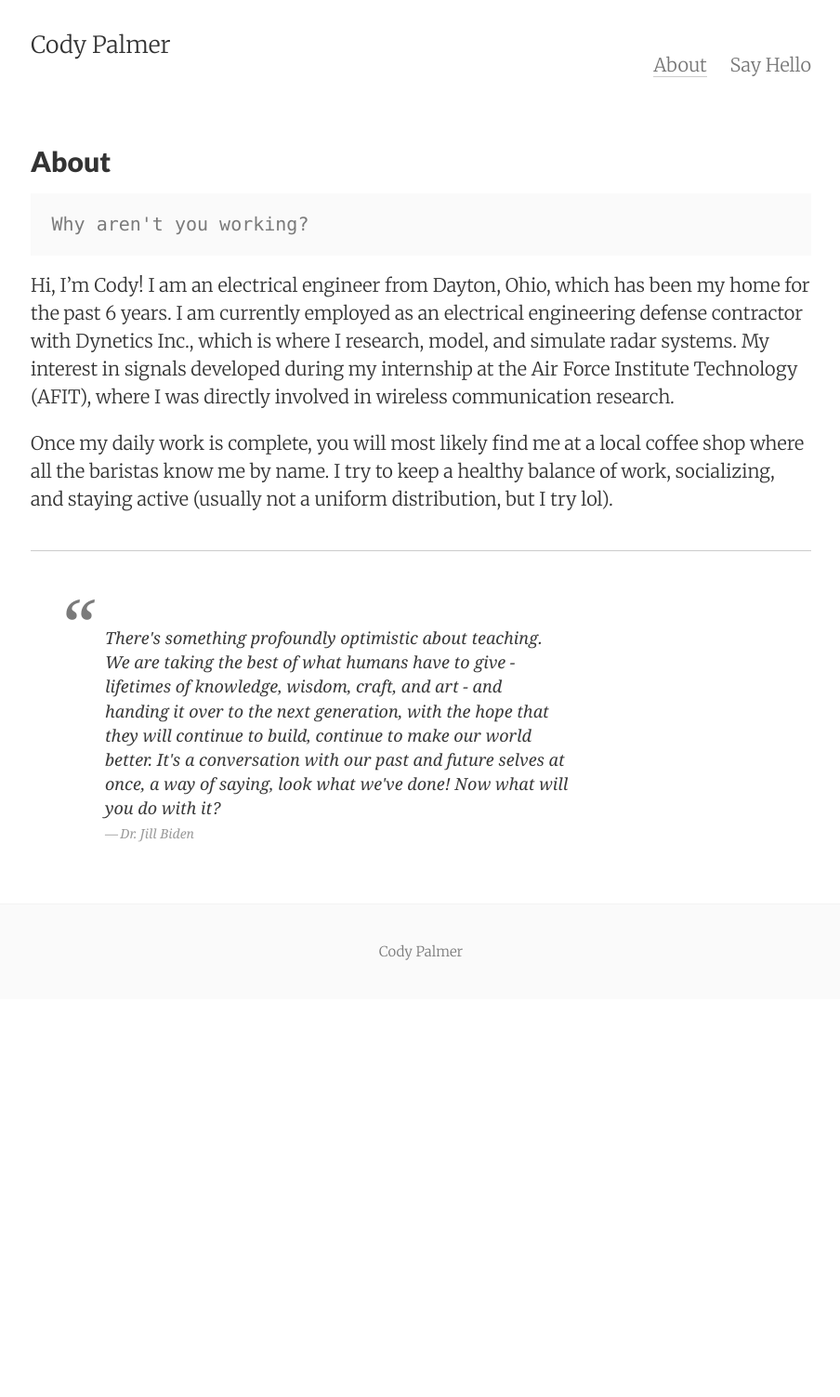
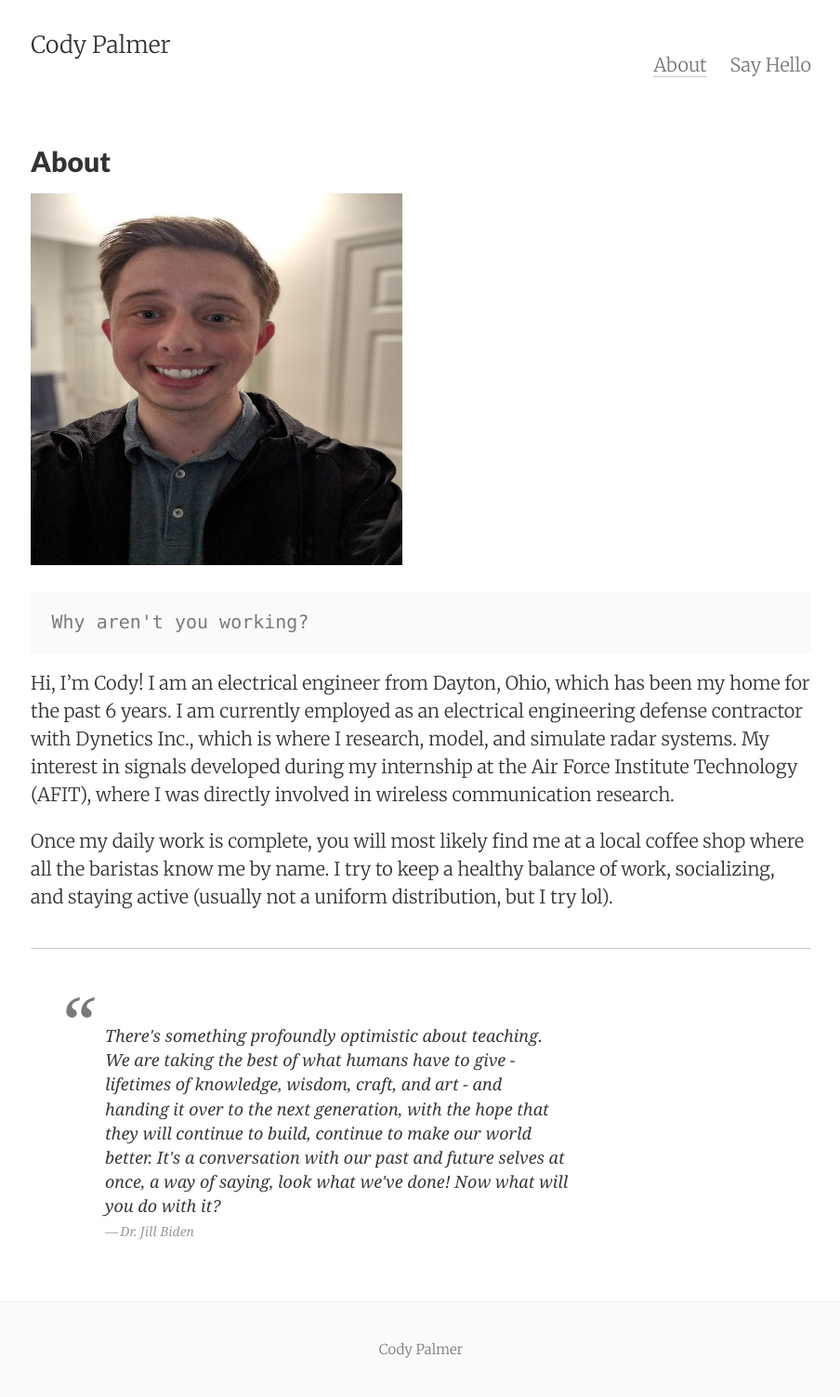
Before and after one commit to palmerco/web_server, a Jekyll site: the page built from about.md, in a window 1280 px wide. Shown: the whole page at 93% size, without its empty margins (187-1091 px from the left). Built offline with Jekyll 4.4.1, drawn with Linux system fonts in a browser that asks for light colours; before the commit the page ends 1075 px from its top, so only the background shows below that.

Commit message:
Update about.md

```diff
--- a/about.md
+++ b/about.md
@@ -5,7 +5,7 @@ permalink: /about/
 tags: about
 ---
 
-<div class="img-profile"></div>
+<img src="/images/websitePhoto.jpg" alt="profilePicture" width="400" height="400" />
 
 
 
```
